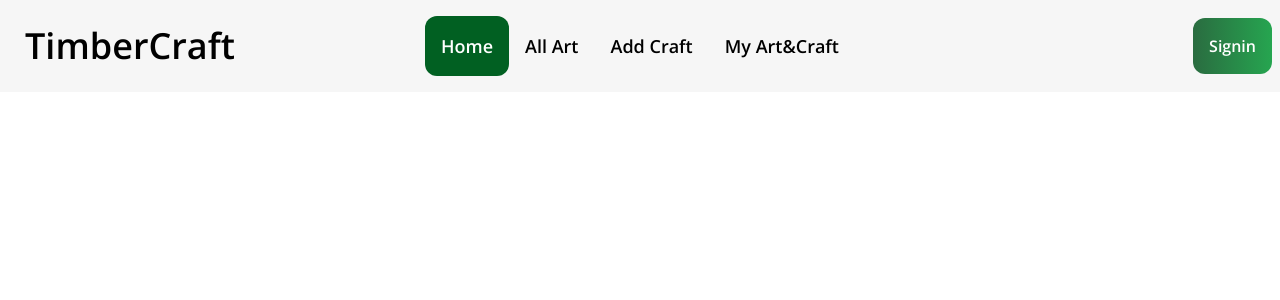
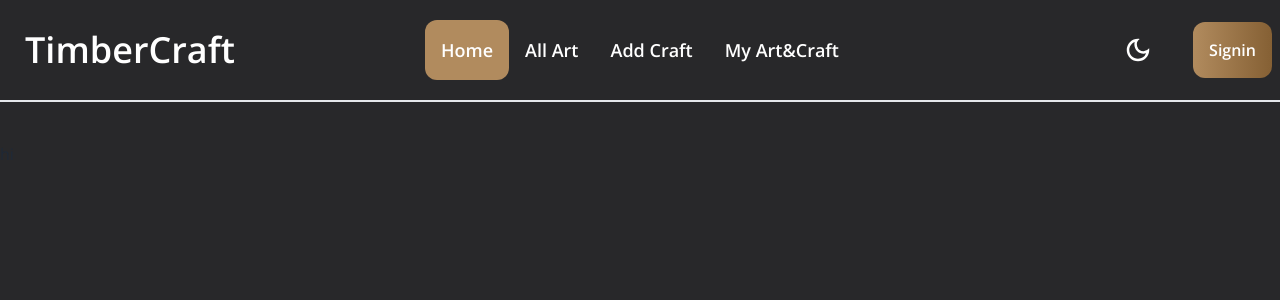
Before and after one commit to YeasinWebDev/FiberFusion-client-public, a React (Vite) app: page / in a window 1280 px wide. Shown: the top 300 px of the page. Built offline with nearby package versions, Linux system fonts and the light colour scheme; no server answers.

Commit message:
navbar added

```diff
--- a/package.json
+++ b/package.json
@@ -16,7 +16,11 @@
     "match-sorter": "^6.3.4",
     "react": "^18.2.0",
     "react-dom": "^18.2.0",
+    "react-helmet": "^6.1.0",
+    "react-hook-form": "^7.51.3",
+    "react-icons": "^5.1.0",
     "react-router-dom": "^6.23.0",
+    "react-toastify": "^10.0.5",
     "react-tooltip": "^5.26.3",
     "sort-by": "^1.2.0"
   },
--- a/src/App.css
+++ b/src/App.css
@@ -1,6 +1,5 @@
 html , body{
     height: 100%;
     width: 100%;
-    background-color: #fff;
-    color: black;
+    background-color: #F8F5F0;
 }
--- a/src/components/Navbar.jsx
+++ b/src/components/Navbar.jsx
@@ -5,30 +5,29 @@ import { Tooltip } from 'react-tooltip'
 import 'aos/dist/aos.css';
 import AOS from 'aos';
 import { AuthContext } from '../provider/ContextProvider';
+import { MdOutlineDarkMode } from "react-icons/md";
+import { MdDarkMode } from "react-icons/md";
 
 function Nav() {
     const { user, LogOut, dark, setDark } = useContext(AuthContext)
-
-    useEffect(() => {
-        AOS.init({ duration: 1000, offset: 200, });
-    }, [])
+    console.log(user)
 
     const logoutClick = () => {
         <Navigator to='/' />
         LogOut()
     }
     return (
-        <div data-aos="fade-down" data-aos-easing="ease-in-sine" className="navbar  bg-[#f6f6f6] ">
+        <div className={`navbar ${dark ? 'bg-[#28282A] text-white border-b-2 py-3' : "bg-[#e6e2e2] text-black py-3"}`}>
             <div className="navbar-start">
                 <div className="dropdown">
                     <div tabIndex={0} role="button" className="btn btn-ghost lg:hidden">
                         <svg xmlns="http://www.w3.org/2000/svg" className="h-5 w-5" fill="none" viewBox="0 0 24 24" stroke="currentColor"><path strokeLinecap="round" strokeLinejoin="round" strokeWidth="2" d="M4 6h16M4 12h8m-8 6h16" /></svg>
                     </div>
                     <ul tabIndex={0} className="menu menu-sm dropdown-content mt-3 z-10 p-2 shadow bg-[#f2f2f2] text-lg rounded-box w-52">
-                        <NavLink to={'/'} className={({ isActive }) => isActive ? "bg-[#016022] p-4 rounded-xl text-white whitespace-nowrap" : "p-4 whitespace-nowrap"}>Home</NavLink>
-                        <NavLink to={'/all-Art'} className={({ isActive }) => isActive ? "bg-[#016022] p-4 rounded-xl text-white whitespace-nowrap" : "p-4 whitespace-nowrap"}>All Art</NavLink>
-                        <NavLink to={'/addCraft'} className={({ isActive }) => isActive ? "bg-[#016022] p-4 rounded-xl text-white whitespace-nowrap" : "p-4 whitespace-nowrap"}>Add Craft</NavLink>
-                        <NavLink to={'/myArt'} className={({ isActive }) => isActive ? "bg-[#016022] p-4 rounded-xl text-white whitespace-nowrap" : "p-4 whitespace-nowrap"}>My Art&Craft </NavLink>
+                        <NavLink to={'/'} className={({ isActive }) => isActive ? "bg-[#B18B5E] p-4 rounded-xl text-white whitespace-nowrap" : "p-4 whitespace-nowrap"}>Home</NavLink>
+                        <NavLink to={'/all-Art'} className={({ isActive }) => isActive ? "bg-[#B18B5E] p-4 rounded-xl text-white whitespace-nowrap" : "p-4 whitespace-nowrap"}>All Art</NavLink>
+                        <NavLink to={'/addCraft'} className={({ isActive }) => isActive ? "bg-[#B18B5E] p-4 rounded-xl text-white whitespace-nowrap" : "p-4 whitespace-nowrap"}>Add Craft</NavLink>
+                        <NavLink to={'/myArt'} className={({ isActive }) => isActive ? "bg-[#B18B5E] p-4 rounded-xl text-white whitespace-nowrap" : "p-4 whitespace-nowrap"}>My Art&Craft </NavLink>
                     </ul>
                 </div>
                 <div className="btn btn-ghost text-xl">
@@ -39,24 +38,36 @@ function Nav() {
             </div>
             <div className="navbar-center hidden lg:flex">
                 <ul className="menu menu-horizontal px-1 font-semibold text-lg">
-                    <NavLink to={'/'} className={({ isActive }) => isActive ? "bg-[#016022] p-4 rounded-xl text-white whitespace-nowrap" : "p-4 whitespace-nowrap"}>Home</NavLink>
-                    <NavLink to={'/all-Art'} className={({ isActive }) => isActive ? "bg-[#016022] p-4 rounded-xl text-white whitespace-nowrap" : "p-4 whitespace-nowrap"}> All Art</NavLink>
-                    <NavLink to={'/addCraft'} className={({ isActive }) => isActive ? "bg-[#016022] p-4 rounded-xl text-white whitespace-nowrap" : "p-4 whitespace-nowrap"}> Add Craft</NavLink>
-                    <NavLink to={'/myArt'} className={({ isActive }) => isActive ? "bg-[#016022] p-4 rounded-xl text-white whitespace-nowrap" : "p-4 whitespace-nowrap"}>My Art&Craft </NavLink>
+                    <NavLink to={'/'} className={({ isActive }) => isActive ? "bg-[#B18B5E] p-4 rounded-xl text-white whitespace-nowrap" : "p-4 whitespace-nowrap"}>Home</NavLink>
+                    <NavLink to={'/all-Art'} className={({ isActive }) => isActive ? "bg-[#B18B5E] p-4 rounded-xl text-white whitespace-nowrap" : "p-4 whitespace-nowrap"}> All Art</NavLink>
+                    <NavLink to={'/addCraft'} className={({ isActive }) => isActive ? "bg-[#B18B5E] p-4 rounded-xl text-white whitespace-nowrap" : "p-4 whitespace-nowrap"}> Add Craft</NavLink>
+                    <NavLink to={'/myArt'} className={({ isActive }) => isActive ? "bg-[#B18B5E] p-4 rounded-xl text-white whitespace-nowrap" : "p-4 whitespace-nowrap"}>My Art&Craft </NavLink>
                 </ul>
             </div>
             <div className="navbar-end ">
+                <div className='md:mx-10 mx-2'>
+                    {dark ?
+                        <div onClick={() => setDark(false)}>
+                            <MdOutlineDarkMode size={30} />
+                        </div> :
+                        <div onClick={() => setDark(true)}>
+                            <MdDarkMode size={30} />
+                        </div>}
+                </div>
                 {
                     user ? (
-                        <div className='w-10 h-10  rounded-full flex items-center gap-2 md:mr-28 mr-20'>
-                            <img className='w-full h-full rounded-full object-cover' src={user?.photoURL} data-tooltip-id="img" data-tooltip-content={user?.displayName} />
+                        <div className='flex items-center justify-center gap-3'>
+                            <div className='w-10 h-10  rounded-full flex items-center gap-2'>
+                                <img className='w-full h-full rounded-full object-cover' src={user?.photoURL
+                                } data-tooltip-id="img" data-tooltip-content={user?.displayName} />
+                            </div>
                             <button onClick={logoutClick} className="md:p-4 p-3 font-semibold text-white rounded-xl bg-gradient-to-r from-[#2a6c40] to-[#26a550]">LogOut</button>
                         </div>
                     )
                         :
                         (<div>
                             <Link to='/signin'>
-                                <button className="w-full md:p-4 p-3 font-semibold text-white  rounded-xl bg-gradient-to-r from-[#2a6c40] to-[#26a550]">Signin</button>
+                                <button className="w-full md:p-4 p-3 font-semibold text-white  rounded-xl bg-gradient-to-r from-[#B18B5E] to-[#856034]">Signin</button>
                             </Link>
                         </div>)
                 }
--- a/src/main.jsx
+++ b/src/main.jsx
@@ -10,7 +10,10 @@ import {
   RouterProvider,
 } from "react-router-dom";
 import Home from './pages/Home.jsx'
+import Signin from './pages/SignIn.jsx'
 import ContextProvider from './provider/ContextProvider.jsx'
+import { ToastContainer } from 'react-toastify';
+import 'react-toastify/dist/ReactToastify.css';
 
 
 const router = createBrowserRouter([
@@ -20,16 +23,19 @@ const router = createBrowserRouter([
     errorElement: <ErrorPage />,
     children: [
       {
-        path: "/home",
+        path: "/",
         element: <Home />,
+      },
+      {
+        path: "/signin",
+        element: <Signin />
       }
     ]
   },
 ]);
 ReactDOM.createRoot(document.getElementById('root')).render(
-  <ContextProvider>
-    <React.StrictMode>
+    <ContextProvider>
       <RouterProvider router={router} />
-    </React.StrictMode>
-  </ContextProvider>
+      <ToastContainer />
+    </ContextProvider>
 )
--- a/src/pages/ErrorPage.jsx
+++ b/src/pages/ErrorPage.jsx
@@ -1,8 +1,12 @@
 import React from 'react'
+import { Link } from 'react-router-dom'
 
 function ErrorPage() {
   return (
-    <div>ErrorPage</div>
+    <div className='flex flex-col items-center justify-center gap-6 h-screen'>
+        <h1 className='text-4xl font-semibold'>404 Page Not Found</h1>
+        <Link to={'/'}><button className='p-3 border-green-600 border-2 cursor-pointer rounded-xl hover:text-black hover:bg-green-600'>Back to Home</button></Link>
+    </div>
   )
 }
 
--- a/src/pages/Home.jsx
+++ b/src/pages/Home.jsx
@@ -2,7 +2,7 @@ import React from 'react'
 
 function Home() {
   return (
-    <div>Home</div>
+    <div>hi</div>
   )
 }
 
--- a/src/pages/Root.jsx
+++ b/src/pages/Root.jsx
@@ -1,9 +1,17 @@
-import React from 'react'
+import React, { useContext } from 'react'
 import Nav from '../components/Navbar'
+import { Outlet } from 'react-router-dom'
+import { AuthContext } from '../provider/ContextProvider'
 
 function Root() {
+  const { dark, setDark } = useContext(AuthContext)
   return (
-    <div><Nav/></div>
+    <div>
+      <Nav />
+      <div className={`${dark ? 'bg-[#28282A] h-screen pt-10 overflow-y-hidden' : 'bg-[#F8F5F0] pt-10'}`}>
+        <Outlet />
+      </div>
+    </div>
   )
 }
 
--- /dev/null
+++ b/src/pages/SignIn.jsx
@@ -0,0 +1,9 @@
+import React from 'react'
+
+function SignIn() {
+  return (
+    <div>SignIn</div>
+  )
+}
+
+export default SignIn
--- a/src/provider/ContextProvider.jsx
+++ b/src/provider/ContextProvider.jsx
@@ -5,7 +5,7 @@ import { auth } from '../firebaseCofig';
 export const AuthContext = createContext(null)
 function ContextProvider({ children }) {
 
-    const [dark, setDark] = useState(false)
+    const [dark, setDark] = useState(true)
     const [user, setUser] = useState(null)
     const [loading, setloading] = useState(true)
     const logInByGoogle = () => {
@@ -22,7 +22,7 @@ function ContextProvider({ children }) {
 
     const createUser = (email, pass) => {
         // setloading(true);
-        return  createUserWithEmailAndPassword(auth, email, pass);
+        return createUserWithEmailAndPassword(auth, email, pass);
     };
 
     const signIn = (email, pass) => {
@@ -51,7 +51,7 @@ function ContextProvider({ children }) {
 
 
 
-    const authinfo = { user, setUser, createUser, signIn, LogOut, logInByGoogle, loading, setloading, logInByGithub,dark ,setDark }
+    const authinfo = { user, setUser, createUser, signIn, LogOut, logInByGoogle, loading, setloading, logInByGithub, dark, setDark }
     return (
         <AuthContext.Provider value={authinfo}>
             {children}
```
Also changed, not shown: 1 other file (tests, documents, lock files or other folders).
